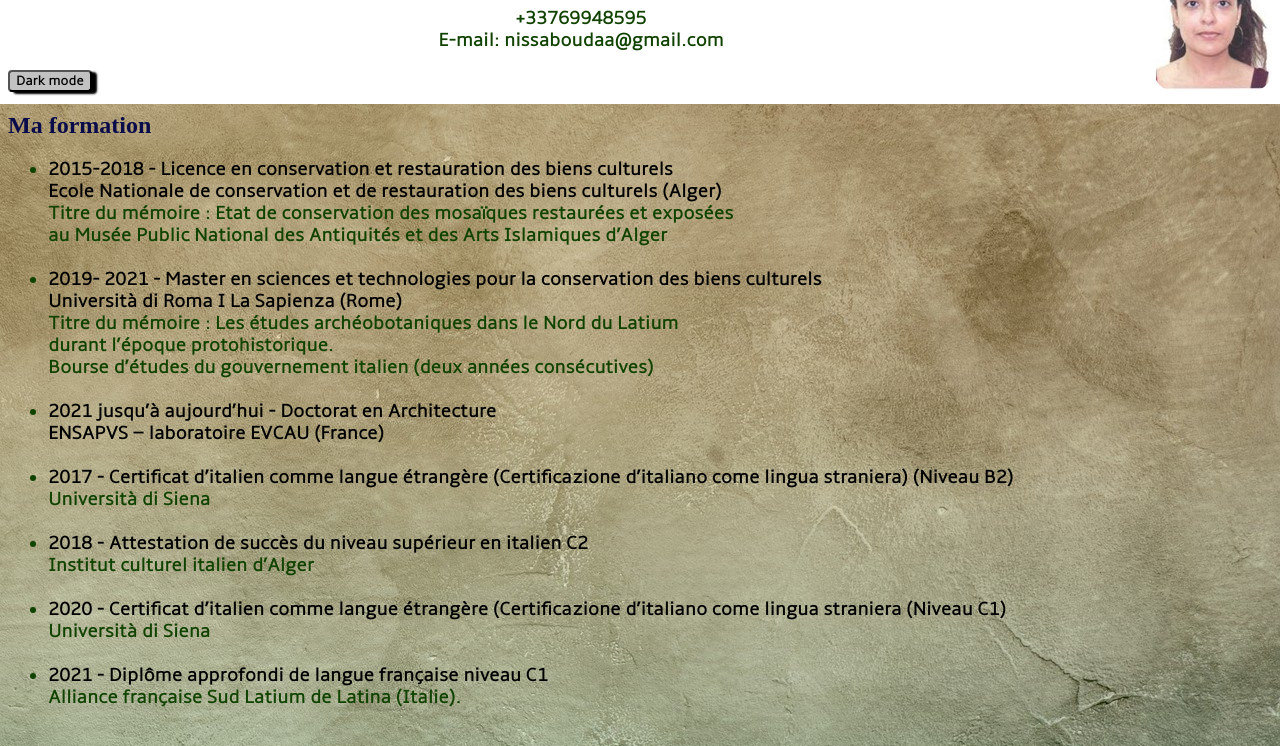
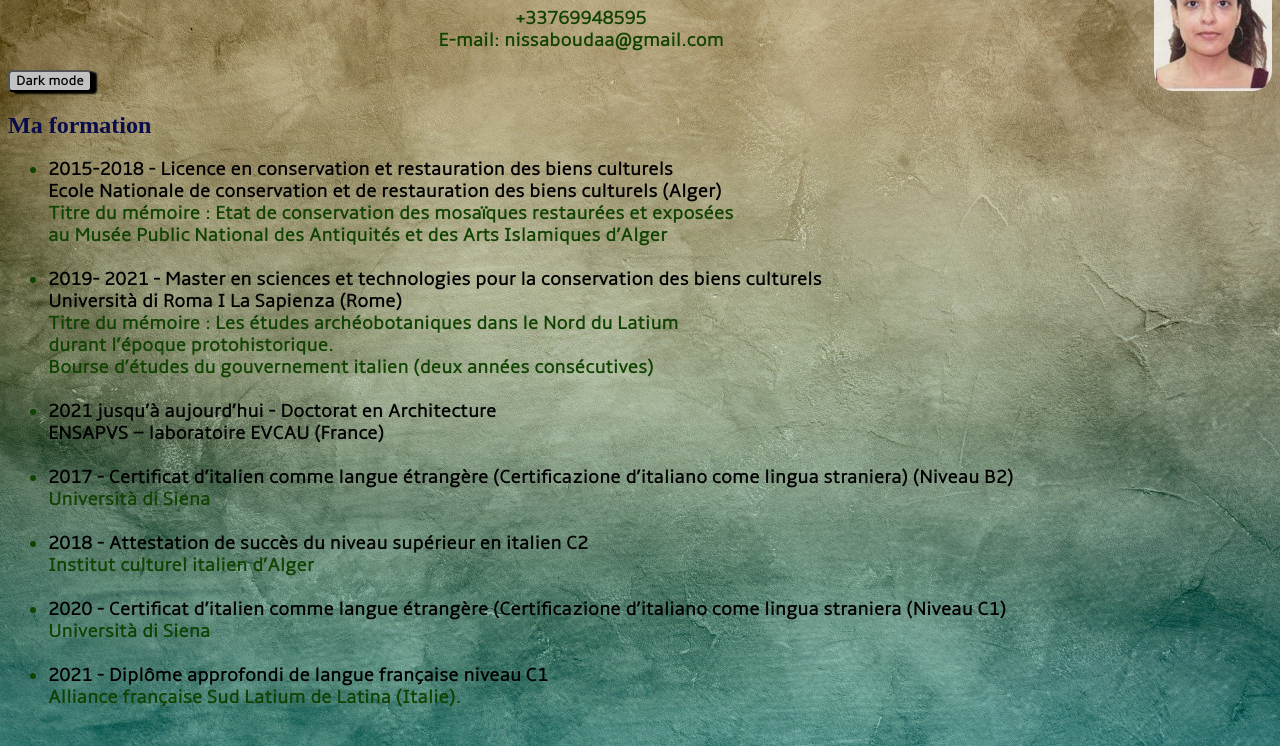
Before and after one commit to anissaboudaacv/anissaboudaacv.github.io, a plain HTML site: page index.html in a window 1280 px wide. Shown: the part 73-819 px from the top of the page. Drawn offline with Linux system fonts and the light colour scheme; files whose address does not match are found by name.

Commit message:
Update style.css

```diff
--- a/style.css
+++ b/style.css
@@ -41,7 +41,8 @@ a:hover
 	}
 
 html{
-background:url("fond.jpg") fixed no-repeat right;
+background:url("fond.jpg") fixed no-repeat ;
+	background-size: cover;
 
 }
 
```
